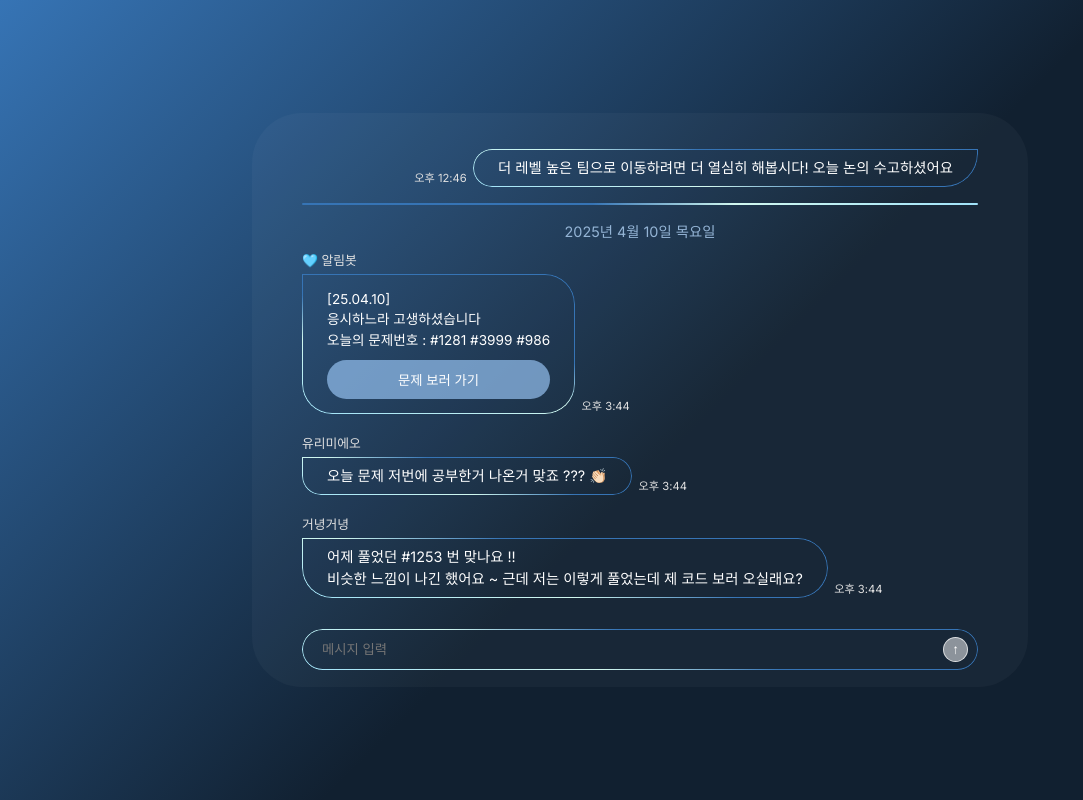
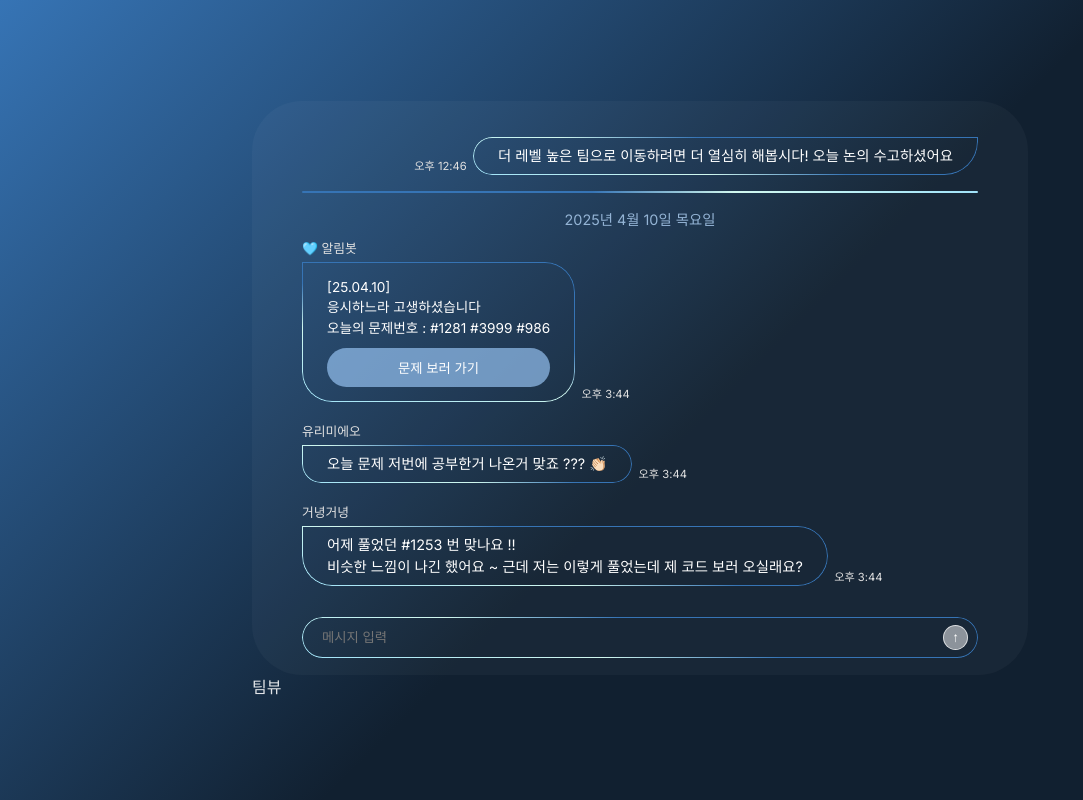
Before and after one commit to PrograMemo-Groom/900pro-fe, a React (Vite) app: page /history in a window 1280 px wide. Shown: the whole page, without its empty margins (0-1083 px from the left). Built offline with nearby package versions, Linux system fonts and the light colour scheme; no server answers.

Commit message:
WIP: 임시 커밋

```diff
--- a/src/pages/history/TeamViewer.tsx
+++ b/src/pages/history/TeamViewer.tsx
@@ -3,7 +3,7 @@
 export default function TeamViewer() {
   return (
     <div>
-
+      팀뷰
     </div>
   )
 }
```
